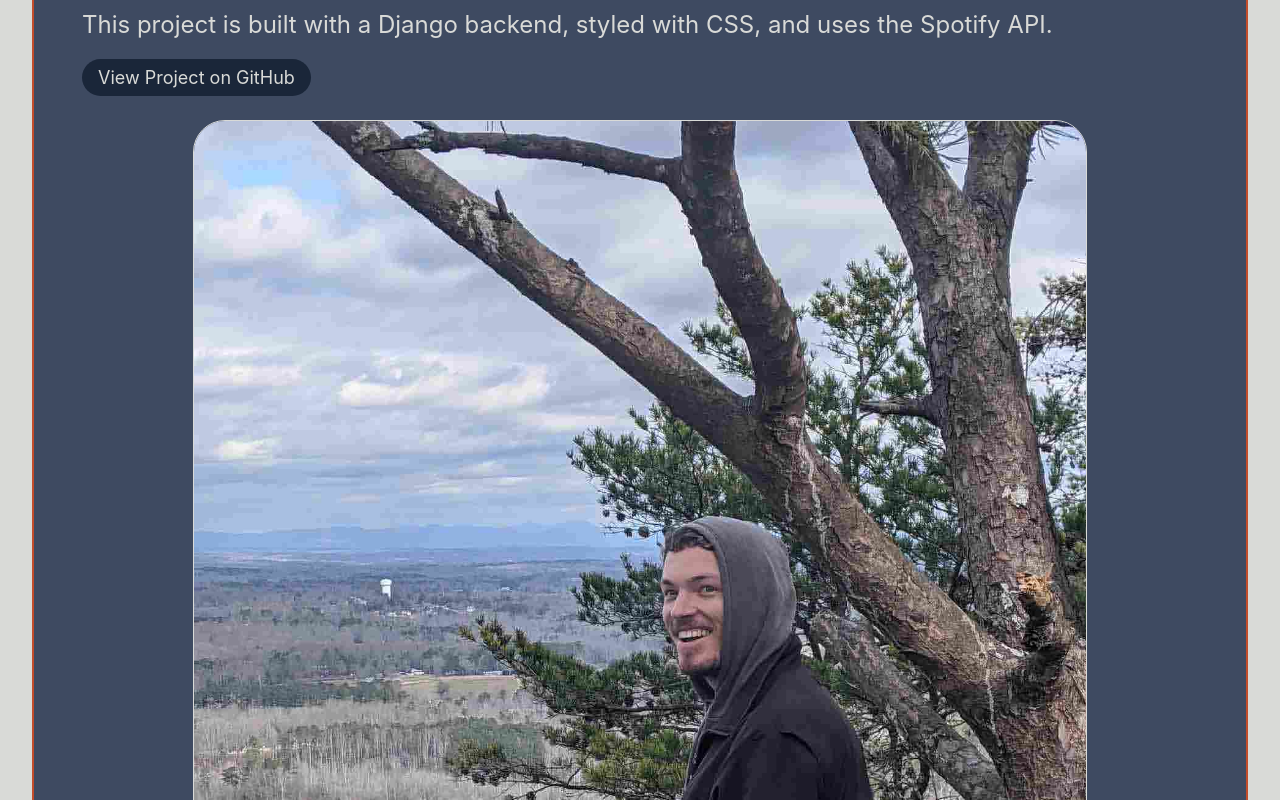
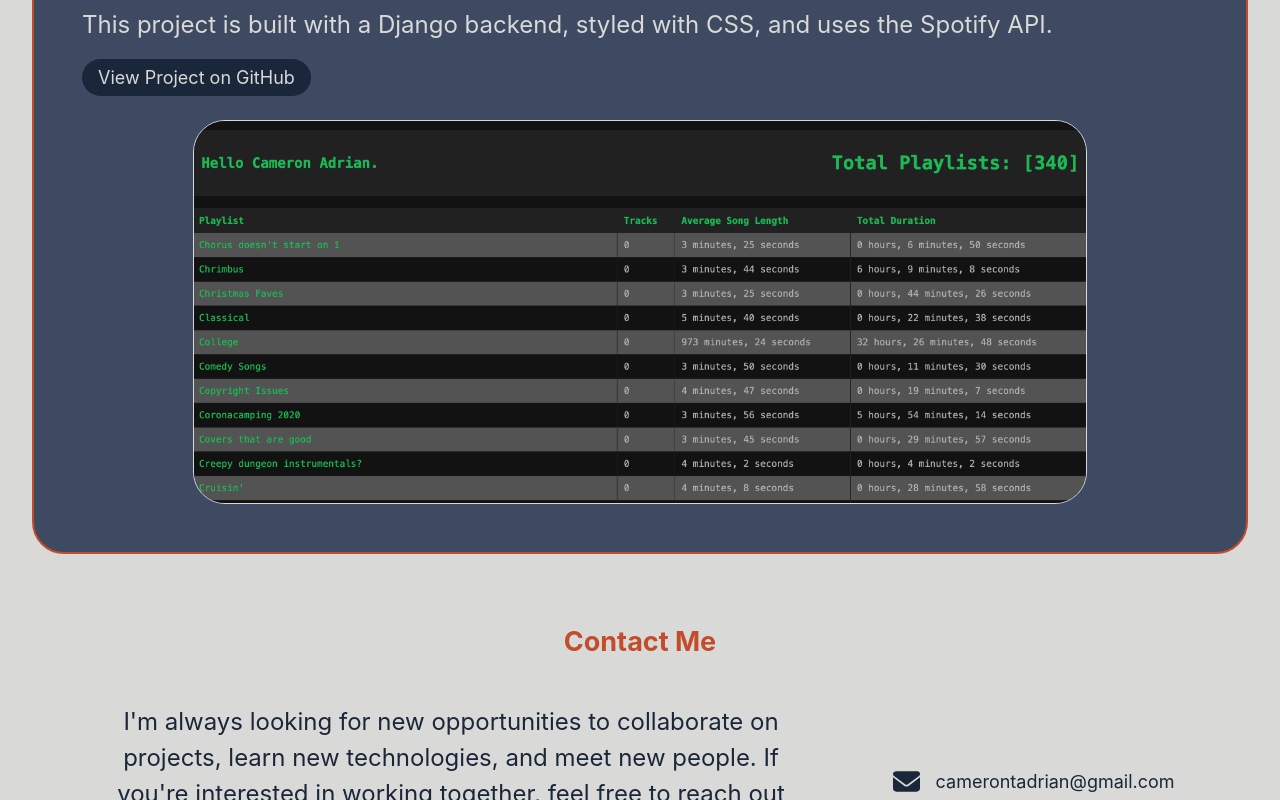
Before and after one commit to cameron-adrian/Professional-Portfolio-Website, a React (Vite) app: page / in a window 1280 px wide. Shown: the part 2280-3080 px from the top of the page. Built offline with nearby package versions, Linux system fonts and the light colour scheme.

Commit message:
Update Projects component with new project image and link

```diff
--- a/src/components/Projects.jsx
+++ b/src/components/Projects.jsx
@@ -23,7 +23,7 @@ function Projects() {
       link: "https://google.com",
       githubLink:
         "https://github.com/cameron-adrian/Spotify-Playlist-Assistant",
-      img: "/profile-photo-1.jpg",
+      img: "/spotify-playlist-assistant.png",
       alt: "Drum Pattern Randomizer",
     },
   ];
```
Also changed, not shown: public/spotify-playlist-assistant.png (added).
